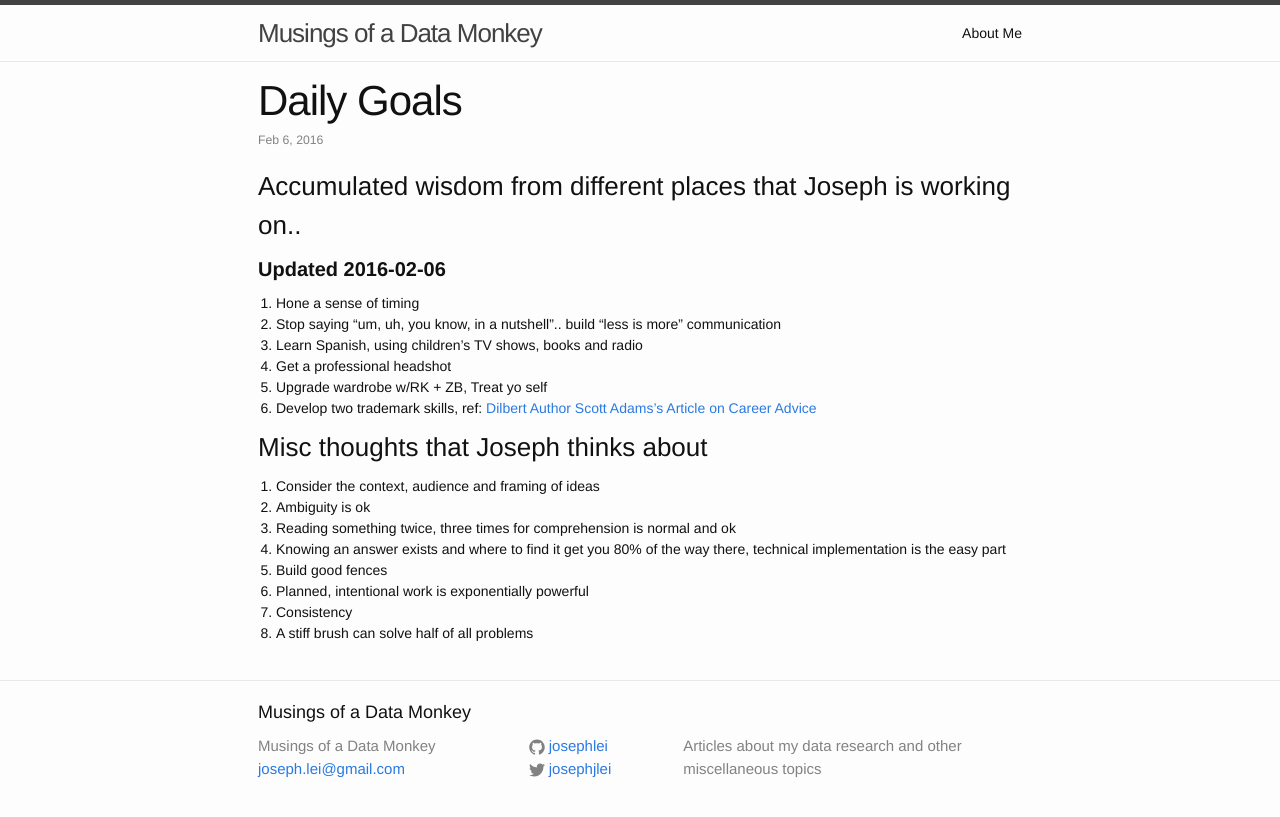
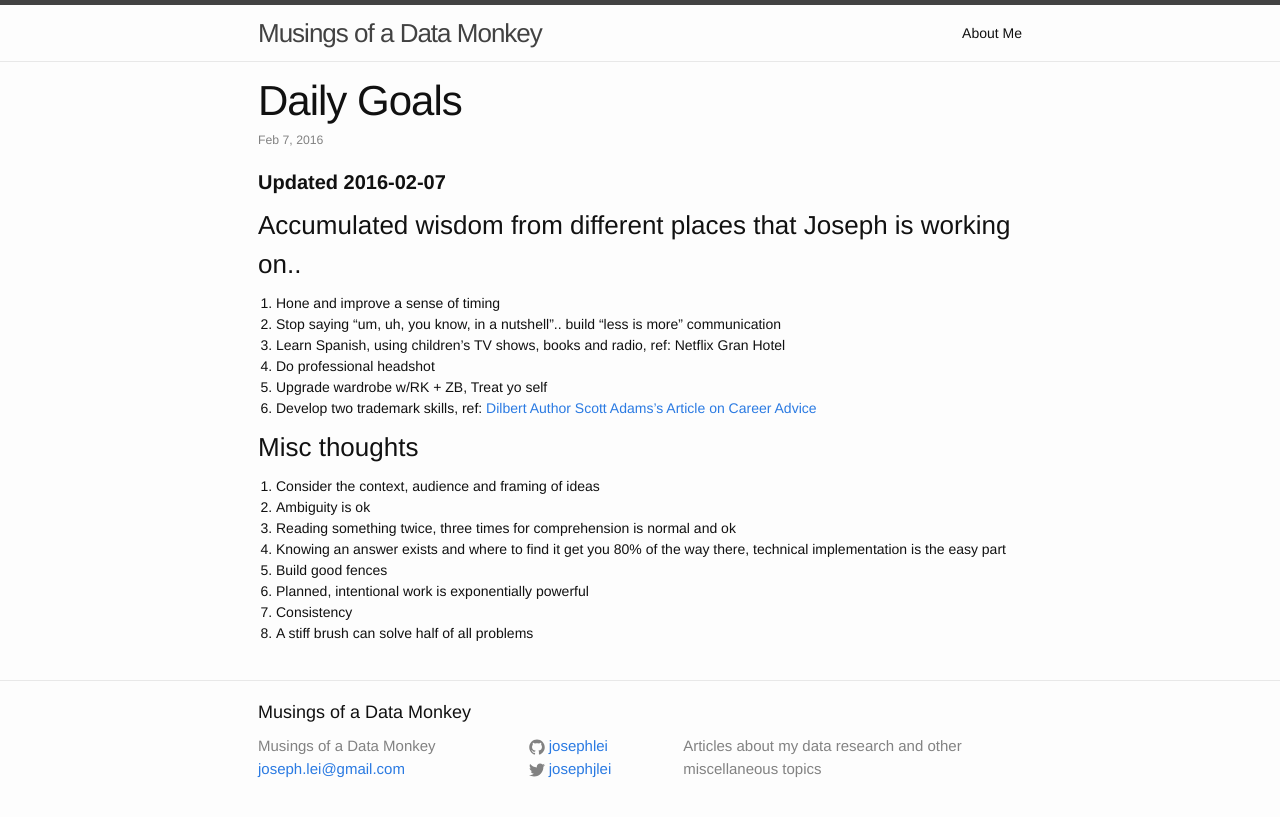
Before and after one commit to josephlei/jjl-website, a Jekyll site: the page built from _posts/2015-09-06-goals.markdown, in a window 1280 px wide. Shown: the top 817 px of the page. Built offline with Jekyll 4.4.1, drawn with Linux system fonts in a browser that asks for light colours.

Commit message:
direct shell update

```diff
--- a/_posts/2015-09-06-goals.markdown
+++ b/_posts/2015-09-06-goals.markdown
@@ -1,23 +1,23 @@
 ---
 layout: post
 title: "Daily Goals"
-date: 2016-02-06
+date: 2016-02-07
 categories:
 published: true
 ---
 
+#### **Updated 2016-02-07**
+
 ### Accumulated wisdom from different places that Joseph is working on..
 
-#### **Updated 2016-02-06**
-
-1. Hone a sense of timing
+1. Hone and improve a sense of timing
 2. Stop saying "um, uh, you know, in a nutshell".. build "less is more" communication
-3. Learn Spanish, using children's TV shows, books and radio
-4. Get a professional headshot
+3. Learn Spanish, using children's TV shows, books and radio, ref: Netflix Gran Hotel
+4. Do professional headshot
 5. Upgrade wardrobe w/RK + ZB, Treat yo self
 6. Develop two trademark skills, ref: [Dilbert Author Scott Adams's Article on Career Advice](http://dilbertblog.typepad.com/the_dilbert_blog/2007/07/career-advice.html)
 
-### Misc thoughts that Joseph thinks about
+### Misc thoughts
 
 1. Consider the context, audience and framing of ideas
 2. Ambiguity is ok
```
